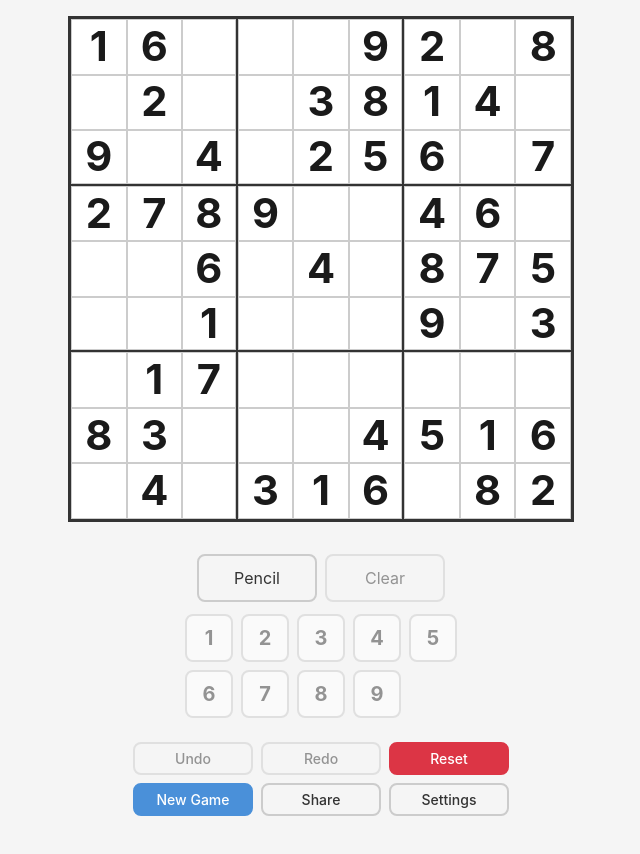
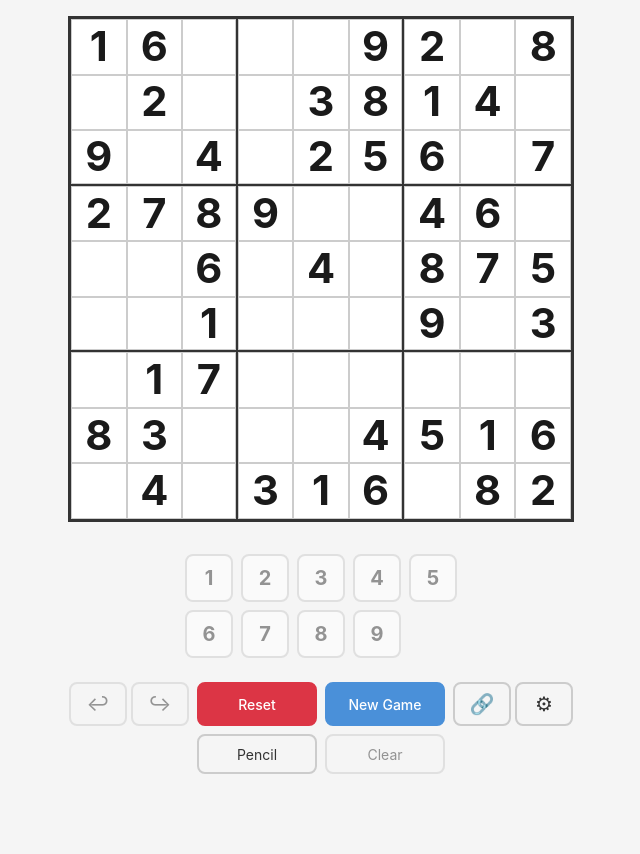
Before and after one commit to arleym/sudoku-with-variants, a React (Vite) app: page / in a window 1280 px wide. Shown: the whole page, without its empty margins (319-959 px from the left). After the commit the page ends 814 px from the top, so only its background shows below. Built offline with nearby package versions, Linux system fonts and the light colour scheme.

Commit message:
tweak the UI, Kristi changes

```diff
--- a/src/App.tsx
+++ b/src/App.tsx
@@ -151,15 +151,12 @@ function App() {
 
         <NumberPad
           size={state.puzzle.size}
-          isPencilMode={state.isPencilMode}
           onNumberClick={handleNumberPadClick}
-          onClear={handleClear}
-          onTogglePencilMode={togglePencilMode}
           disabled={
             state.selectedCell === null ||
             state.puzzle.cells[state.selectedCell] !== null
           }
-          showPencilButton={settings.showPencilMarks || settings.autoFillCandidates}
+          showNumberPad={settings.showNumberPad}
         />
 
         {settings.showHints && (
@@ -178,8 +175,16 @@ function App() {
           onNewGame={handleNewGame}
           onShare={() => setShowShareModal(true)}
           onSettings={() => setShowSettingsModal(true)}
+          onClear={handleClear}
+          onTogglePencilMode={togglePencilMode}
           canUndo={canUndo}
           canRedo={canRedo}
+          isPencilMode={state.isPencilMode}
+          isPencilEnabled={settings.showPencilMarks || settings.autoFillCandidates}
+          isClearDisabled={
+            state.selectedCell === null ||
+            state.puzzle.cells[state.selectedCell] !== null
+          }
         />
       </main>
 
--- a/src/components/game/GameControls.module.css
+++ b/src/components/game/GameControls.module.css
@@ -10,6 +10,7 @@
   gap: 0.5rem;
   justify-content: center;
   flex-wrap: wrap;
+  align-items: stretch;
 }
 
 .row > * {
@@ -18,10 +19,93 @@
   max-width: 120px;
 }
 
+.halfButtons {
+  display: flex;
+  gap: 0.25rem;
+  flex: 1;
+  min-width: 80px;
+  max-width: 120px;
+}
+
+.halfButtons > * {
+  flex: 1;
+}
+
+.iconButton {
+  display: flex;
+  align-items: center;
+  justify-content: center;
+  padding: 0.5rem;
+  font-size: 1.25rem;
+  border: 2px solid var(--button-border, #ccc);
+  border-radius: 8px;
+  background: var(--button-bg, #f5f5f5);
+  color: var(--button-color, #333);
+  cursor: pointer;
+  transition: all 0.15s ease;
+  min-height: 40px;
+}
+
+.iconButton:hover:not(:disabled) {
+  background: var(--button-hover-bg, #e0e0e0);
+}
+
+.iconButton:active:not(:disabled) {
+  transform: scale(0.95);
+}
+
+.iconButton:disabled {
+  opacity: 0.5;
+  cursor: not-allowed;
+}
+
+.controlButton {
+  flex: 1;
+  max-width: 120px;
+  padding: 0.5rem 1rem;
+  font-size: 0.875rem;
+  border: 2px solid var(--button-border, #ccc);
+  border-radius: 8px;
+  background: var(--button-bg, #f5f5f5);
+  color: var(--button-color, #333);
+  cursor: pointer;
+  transition: all 0.15s ease;
+  min-height: 40px;
+}
+
+.controlButton:hover:not(:disabled) {
+  background: var(--button-hover-bg, #e0e0e0);
+}
+
+.controlButton.active {
+  background: var(--button-active-bg, #4a90d9);
+  color: var(--button-active-color, #fff);
+  border-color: var(--button-active-border, #3a7bc8);
+}
+
+.controlButton:disabled {
+  opacity: 0.5;
+  cursor: not-allowed;
+}
+
 @media (max-width: 400px) {
   .row > * {
     min-width: 70px;
     font-size: 0.875rem;
+  }
+
+  .halfButtons {
+    min-width: 70px;
+  }
+
+  .iconButton {
+    font-size: 1rem;
+    min-height: 36px;
+  }
+
+  .controlButton {
+    font-size: 0.8rem;
+    min-height: 36px;
   }
 }
 
--- a/src/components/game/GameControls.tsx
+++ b/src/components/game/GameControls.tsx
@@ -8,8 +8,13 @@ interface GameControlsProps {
   onNewGame: () => void;
   onShare: () => void;
   onSettings: () => void;
+  onClear: () => void;
+  onTogglePencilMode: () => void;
   canUndo: boolean;
   canRedo: boolean;
+  isPencilMode: boolean;
+  isPencilEnabled: boolean;
+  isClearDisabled: boolean;
 }
 
 export function GameControls({
@@ -19,32 +24,80 @@ export function GameControls({
   onNewGame,
   onShare,
   onSettings,
+  onClear,
+  onTogglePencilMode,
   canUndo,
   canRedo,
+  isPencilMode,
+  isPencilEnabled,
+  isClearDisabled,
 }: GameControlsProps) {
   return (
     <div className={styles.controls}>
       <div className={styles.row}>
-        <Button onClick={onUndo} disabled={!canUndo} size="small" title="Undo (Ctrl+Z)">
-          Undo
-        </Button>
-        <Button onClick={onRedo} disabled={!canRedo} size="small" title="Redo (Ctrl+Y)">
-          Redo
-        </Button>
+        <div className={styles.halfButtons}>
+          <button
+            className={styles.iconButton}
+            onClick={onUndo}
+            disabled={!canUndo}
+            title="Undo (Ctrl+Z)"
+            aria-label="Undo"
+          >
+            &#x21A9;
+          </button>
+          <button
+            className={styles.iconButton}
+            onClick={onRedo}
+            disabled={!canRedo}
+            title="Redo (Ctrl+Y)"
+            aria-label="Redo"
+          >
+            &#x21AA;
+          </button>
+        </div>
         <Button onClick={onReset} size="small" variant="danger" title="Reset puzzle">
           Reset
         </Button>
-      </div>
-      <div className={styles.row}>
         <Button onClick={onNewGame} size="small" variant="primary">
           New Game
         </Button>
-        <Button onClick={onShare} size="small">
-          Share
-        </Button>
-        <Button onClick={onSettings} size="small">
-          Settings
-        </Button>
+        <div className={styles.halfButtons}>
+          <button
+            className={styles.iconButton}
+            onClick={onShare}
+            title="Share puzzle"
+            aria-label="Share"
+          >
+            &#x1F517;
+          </button>
+          <button
+            className={styles.iconButton}
+            onClick={onSettings}
+            title="Settings"
+            aria-label="Settings"
+          >
+            &#x2699;
+          </button>
+        </div>
+      </div>
+      <div className={styles.row}>
+        <button
+          className={`${styles.controlButton} ${isPencilMode ? styles.active : ''}`}
+          onClick={onTogglePencilMode}
+          disabled={!isPencilEnabled}
+          aria-pressed={isPencilMode}
+          title="Toggle pencil mode"
+        >
+          Pencil
+        </button>
+        <button
+          className={styles.controlButton}
+          onClick={onClear}
+          disabled={isClearDisabled}
+          title="Clear cell (Delete)"
+        >
+          Clear
+        </button>
       </div>
     </div>
   );
--- a/src/components/settings/SettingsModal.tsx
+++ b/src/components/settings/SettingsModal.tsx
@@ -51,6 +51,11 @@ const SETTINGS_CONFIG: {
     key: 'showHints',
     label: 'Enable Hints',
     description: 'Show hint button for solving help',
+  },
+  {
+    key: 'showNumberPad',
+    label: 'Show Number Pad',
+    description: 'Display number buttons for input',
   },
 ];
 
--- a/src/components/ui/NumberPad.module.css
+++ b/src/components/ui/NumberPad.module.css
@@ -5,41 +5,6 @@
   padding: 1rem;
   max-width: 400px;
   margin: 0 auto;
-}
-
-.controls {
-  display: flex;
-  gap: 0.5rem;
-  justify-content: center;
-}
-
-.controlButton {
-  flex: 1;
-  max-width: 120px;
-  padding: 0.75rem 1rem;
-  font-size: 1rem;
-  border: 2px solid var(--button-border, #ccc);
-  border-radius: 8px;
-  background: var(--button-bg, #f5f5f5);
-  color: var(--button-color, #333);
-  cursor: pointer;
-  transition: all 0.15s ease;
-  min-height: 48px;
-}
-
-.controlButton:hover:not(:disabled) {
-  background: var(--button-hover-bg, #e0e0e0);
-}
-
-.controlButton.active {
-  background: var(--button-active-bg, #4a90d9);
-  color: var(--button-active-color, #fff);
-  border-color: var(--button-active-border, #3a7bc8);
-}
-
-.controlButton:disabled {
-  opacity: 0.5;
-  cursor: not-allowed;
 }
 
 .numbers {
@@ -104,10 +69,6 @@
     max-width: none;
   }
 
-  .controls {
-    display: none;
-  }
-
   .numbers {
     gap: 0.25rem;
   }
--- a/src/components/ui/NumberPad.tsx
+++ b/src/components/ui/NumberPad.tsx
@@ -4,50 +4,28 @@ import styles from './NumberPad.module.css';
 
 interface NumberPadProps {
   size: GridSize;
-  isPencilMode: boolean;
   onNumberClick: (value: number) => void;
-  onClear: () => void;
-  onTogglePencilMode: () => void;
   disabled: boolean;
-  showPencilButton?: boolean;
+  showNumberPad: boolean;
 }
 
 export function NumberPad({
   size,
-  isPencilMode,
   onNumberClick,
-  onClear,
-  onTogglePencilMode,
   disabled,
-  showPencilButton = true,
+  showNumberPad,
 }: NumberPadProps) {
   const values = Array.from({ length: size }, (_, i) => i + 1);
 
   // Determine grid layout based on size
   const cols = size === 4 ? 4 : size === 9 ? 5 : size === 16 ? 6 : 7;
 
+  if (!showNumberPad) {
+    return null;
+  }
+
   return (
     <div className={styles.numberPad}>
-      <div className={styles.controls}>
-        {showPencilButton && (
-          <button
-            className={`${styles.controlButton} ${isPencilMode ? styles.active : ''}`}
-            onClick={onTogglePencilMode}
-            aria-pressed={isPencilMode}
-            title="Toggle pencil mode"
-          >
-            Pencil
-          </button>
-        )}
-        <button
-          className={styles.controlButton}
-          onClick={onClear}
-          disabled={disabled}
-          title="Clear cell (Delete)"
-        >
-          Clear
-        </button>
-      </div>
       <div
         className={styles.numbers}
         style={{ gridTemplateColumns: `repeat(${cols}, 1fr)` }}
--- a/src/types/settings.ts
+++ b/src/types/settings.ts
@@ -6,6 +6,7 @@ export interface GameSettings {
   showHints: boolean;
   highlightSameNumbers: boolean;
   highlightRowColBox: boolean;
+  showNumberPad: boolean;
 }
 
 export const defaultSettings: GameSettings = {
@@ -16,4 +17,5 @@ export const defaultSettings: GameSettings = {
   showHints: false,
   highlightSameNumbers: true,
   highlightRowColBox: true,
+  showNumberPad: true,
 };
```
